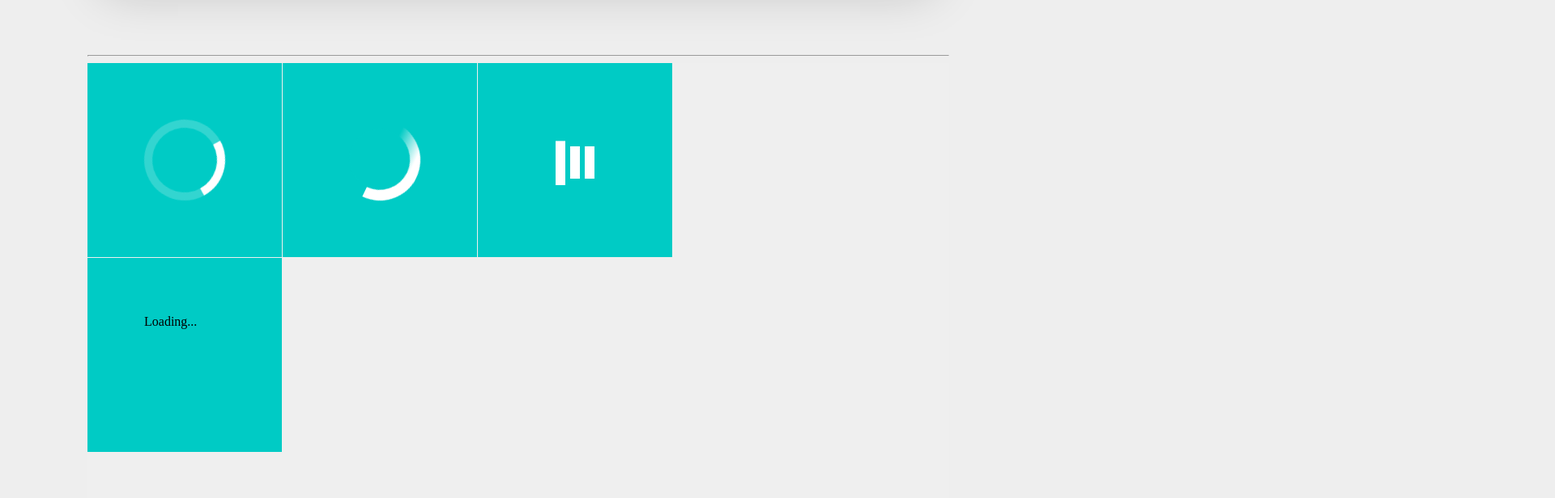
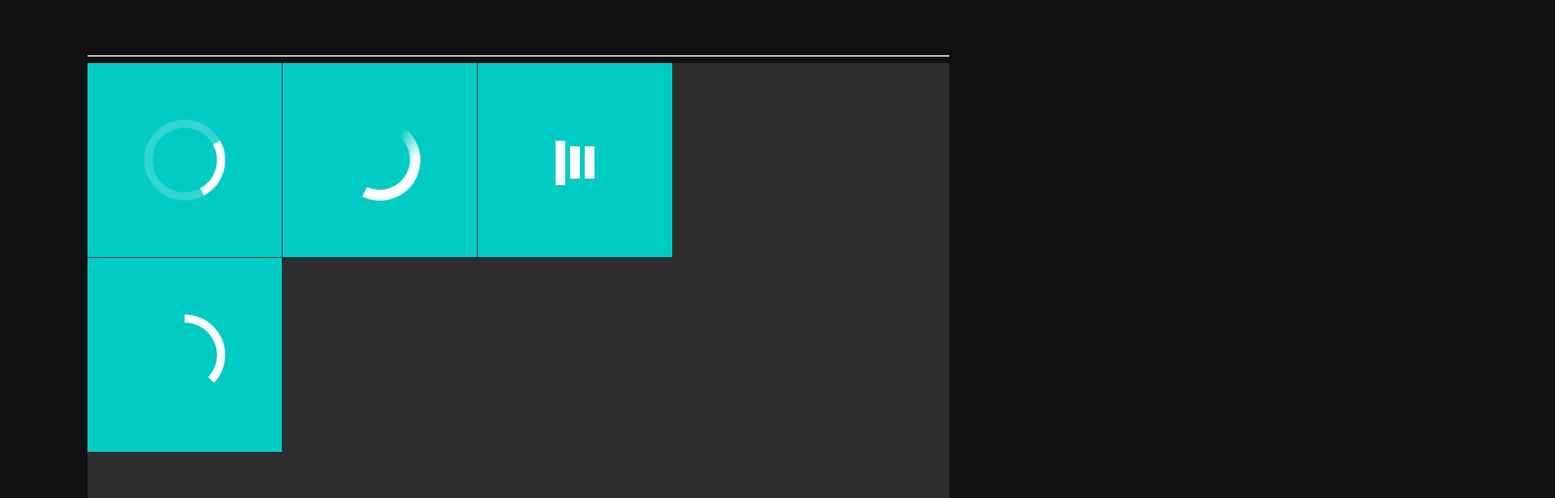
Before and after one commit to littlebobby/animation, a plain HTML site: page spinners-loaders-junk/index.html in a window 1280 px wide. Shown: the part 620-1236 px from the top of the page at 81% size, 1920 px wide, since content can reach past the window. Drawn offline with Linux system fonts and the light colour scheme.

Commit message:
loader-4

```diff
--- a/spinners-loaders-junk/index.html
+++ b/spinners-loaders-junk/index.html
@@ -15,16 +15,18 @@
 
   <hr>
   <div class='grid-container'>
-    <div class='grid-item'><div class='loader-1'></div></div>
-    <div class="grid-item"><div class='loader-2'></div></div>
-    <div class="grid-item"><div class='loader-3'></div></div>
-    <div class="grid-item"><div class="loader">Loading...</div></div>
+    <div class='grid-item'><div class='loader-1'>Loading...</div></div>
+    <div class="grid-item"><div class='loader-2'>Loading...</div></div>
+    <div class="grid-item"><div class='loader-3'>Loading...</div></div>
+    <div class="grid-item"><div class="loader-4">Loading...</div></div>
   </div>
 
   <div>
     <p>Loader 1: set one border to white, the other three to transparent</p>
     <p>Loader 1: use gredient color, ::before and ::after</p>
     <p>Loader 3: use box-shadow & be sure to use ease-in-out not ease</p>
+    <p>Loader 4: use box-shadow inset. two musks rotating, make the shadow reveal like that</p>
+
 
   </div>
 
--- a/spinners-loaders-junk/styles/style.scss
+++ b/spinners-loaders-junk/styles/style.scss
@@ -1,6 +1,8 @@
 body {
   padding: 100px;
-  background:#eee;
+  // background:#eee;
+  background: #111;
+
 }
 
 .wrap {
@@ -41,6 +43,7 @@ h1 {
     border-radius: 50%;
   }
 }
+
 
 
 // todo Loader
@@ -122,12 +125,10 @@ h1 {
   position: relative;
   color: white;
   animation: loader-3 1s infinite ease-in-out;
-  // text-indent: -9999em;
-
+  text-indent: -9999em;
 
   &:before, &:after {
     content: '';
-    // color: red;
     color: white;
     position: absolute;
     right: 50px;
@@ -145,7 +146,6 @@ h1 {
     left: 18px;
     animation-delay: 0.16s;
   }
-
 }
 @keyframes loader-3 {
   0%,
@@ -159,3 +159,52 @@ h1 {
     height: 65px;
   }
 }
+
+.loader-4 {
+  height: 100px;
+  width: 100px;
+  text-indent: -9999px;
+  position: relative;
+  border-radius: 50px;
+  box-shadow: inset 0 0 0 10px white;
+  // animation: loader-4 2s infinite ease-in-out;
+
+  &:before {
+    content: '';
+    width: 50px;
+    height: 100px;
+    position: absolute;
+    top: 0px;
+    left: 0px;
+    background: #00CBC5;
+    // border-radius: 10.2em 0 0 10.2em black;
+    // top: -0.1em;
+    // left: -0.1em;
+    // transform-origin: 5.2em 5.1em;
+    // animation: load-4 2s infinite ease 1.5s;
+    transform-origin: 50px 50px;
+    animation: loader-4 2s infinite 1.5s ease-in-out;
+
+
+  }
+  &:after {
+    content: '';
+    height: 100px;
+    width: 50px;
+    background: #00CBC5;
+
+    position: absolute;
+    top: 0px;
+    left: 50px;
+    // animation-delay: 1s;
+    transform-origin: 0px 50px;
+    animation: loader-4 2s infinite ease-in-out;
+
+  }
+}
+@keyframes loader-4 {
+  0% { transform: rotate(0)}
+  100% { transform: rotate(360deg)}
+
+
+}
```
Also changed, not shown: spinners-loaders-junk/styles/style.css, 1 other file.
